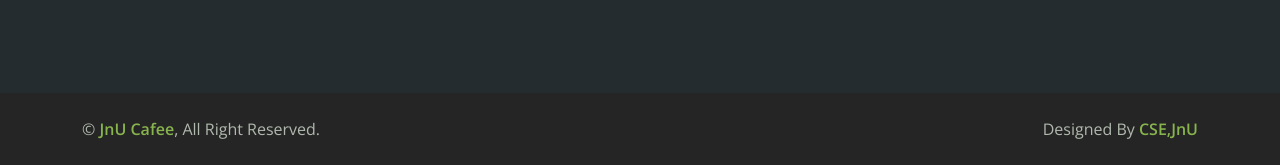
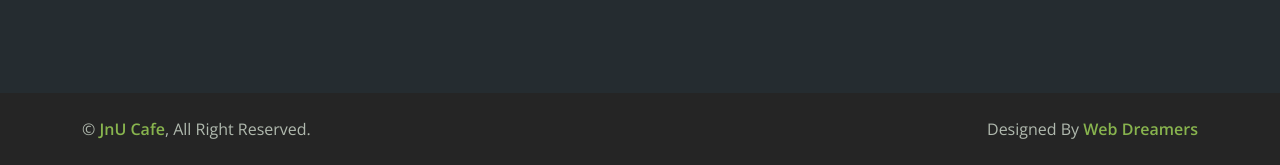
Before and after one commit to SanowerHossenShanto/WebProject, a plain HTML site: page contact.html in a window 1280 px wide. Shown: the part 1829-1994 px from the top of the page. Drawn offline with nearby package versions, Linux system fonts and the light colour scheme.

Commit message:
last commit

```diff
--- a/contact.html
+++ b/contact.html
@@ -3,7 +3,7 @@
 
 <head>
     <meta charset="utf-8">
-    <title>JnU Caffee</title>
+    <title>JnU Cafe</title>
     <meta content="width=device-width, initial-scale=1.0" name="viewport">
     <meta content="" name="keywords">
     <meta content="" name="description">
@@ -233,11 +233,11 @@
         <div class="container">
             <div class="row">
                 <div class="col-md-6 text-center text-md-start mb-3 mb-md-0">
-                    &copy; <a class="fw-medium" href="#">JnU Cafee</a>, All Right Reserved.
+                    &copy; <a class="fw-medium" href="#">JnU Cafe</a>, All Right Reserved.
                 </div>
                 <div class="col-md-6 text-center text-md-end">
 
-                    Designed By <a class="fw-medium" href="https://htmlcodex.com">CSE,JnU</a>
+                    Designed By <a class="fw-medium" href="https://htmlcodex.com">Web Dreamers</a>
                 </div>
             </div>
         </div>
```
Also changed, not shown: 404.html (+2 -2 lines), about.html (+2 -2 lines), blog.html (+2 -2 lines), feature.html (+2 -2 lines), index.html (+2 -2 lines), product.html (+2 -2 lines), store.html (+2 -2 lines), testimonial.html (+2 -2 lines).
